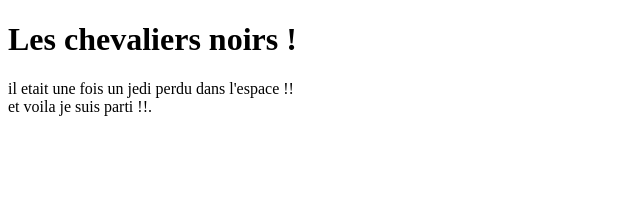
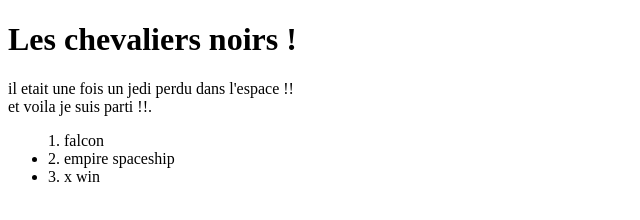
Before and after one commit to Atiquedrake/Formation-git-mastering-discover, a plain HTML site: page index.html in a window 1280 px wide. Shown: the whole page, without its empty margins (0-640 px from the left). Drawn offline with Linux system fonts and the light colour scheme.

Commit message:
feat: ul list ship

```diff
--- a/index.html
+++ b/index.html
@@ -14,5 +14,10 @@
    <div>
         et voila je suis parti !!.
    </div>
+   <ul>
+    </li>1. falcon </li>
+    <li>2.  empire spaceship</li>
+    <li>3.  x win</li>
+   </ul>
 </body>
 </html>
```
